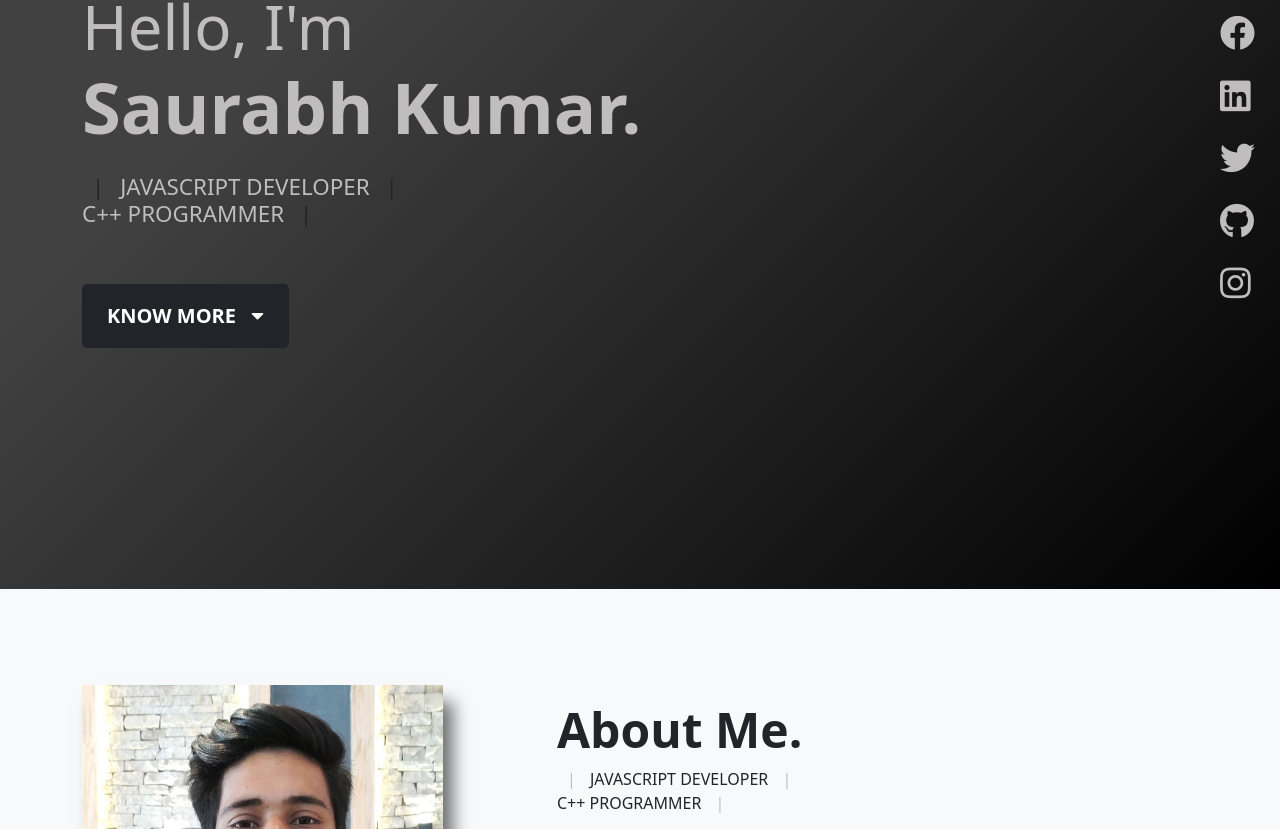
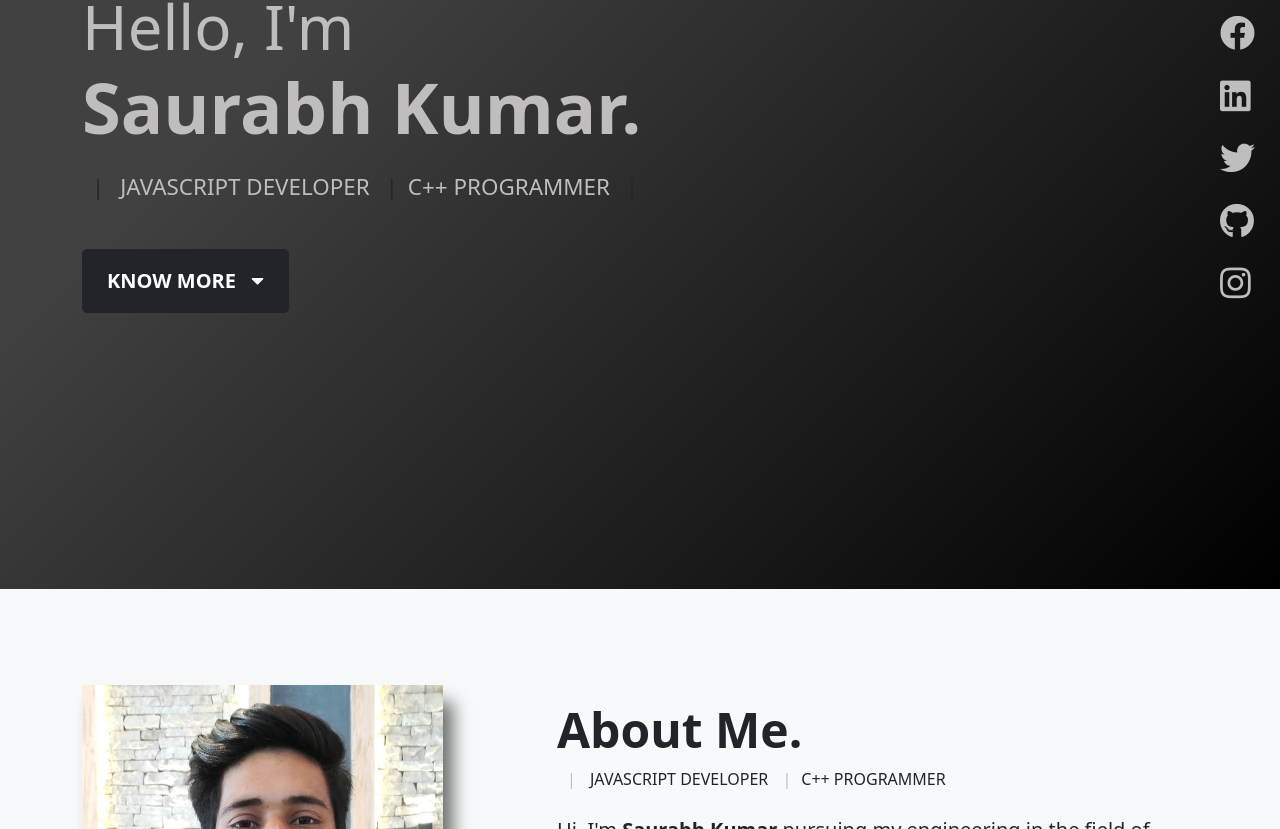
Before and after one commit to saurabhkumar23/my-portfolio, a React (Create React App) app: page / in a window 1280 px wide. Shown: the part 211-1040 px from the top of the page. Built offline with nearby package versions, Linux system fonts and the light colour scheme.

Commit message:
set profession layout

```diff
--- a/src/components/About.js
+++ b/src/components/About.js
@@ -11,9 +11,9 @@ const About = () => {
 
                     <div className='col-sm-12 col-md-7 pt-md-3 about-me' data-aos='fade-up'>
                         <h1>About Me.</h1>
-                        <div className='profession'>
-                            <p><span>|</span> JAVASCRIPT DEVELOPER <span>|</span></p>
-                            <p>C++ PROGRAMMER <span>|</span></p>
+                        <div className='profession d-flex flex-column flex-md-row'>
+                            <p><span>|</span> JAVASCRIPT DEVELOPER <span>|</span> </p>
+                            <p>C++ PROGRAMMER</p>
                         </div>
                         <p className='myself px-1 px-md-0 py-4 fs-5'>Hi, I'm <span className='fw-bold'>Saurabh Kumar </span>
                         pursuing my engineering in the field of information
--- a/src/components/Home.js
+++ b/src/components/Home.js
@@ -11,9 +11,9 @@ const Home = ({isAtTop}) => {
                             <br/>
                             Saurabh Kumar.
                         </h3>
-                        <div>
+                        <div className="d-flex flex-column flex-md-row">
                             <h6 className='pt-1 pt-md-3 mb-0'><span>|</span> JAVASCRIPT DEVELOPER <span>|</span></h6>
-                            <h6>C++ PROGRAMMER <span>|</span></h6>
+                            <h6 className='pt-1 pt-md-3 mb-0'>C++ PROGRAMMER <span>|</span></h6>
                         </div>
                         <a href='#about' type="button" className="btn btn-lg btn-dark mt-5 me-md-3 px-4 px-md-4 py-3 py-md-3 fw-bold">KNOW MORE <i className="fas fa-caret-down"></i></a>
                     </div>
```
Also changed, not shown: 1 other file (tests, documents, lock files or other folders).
